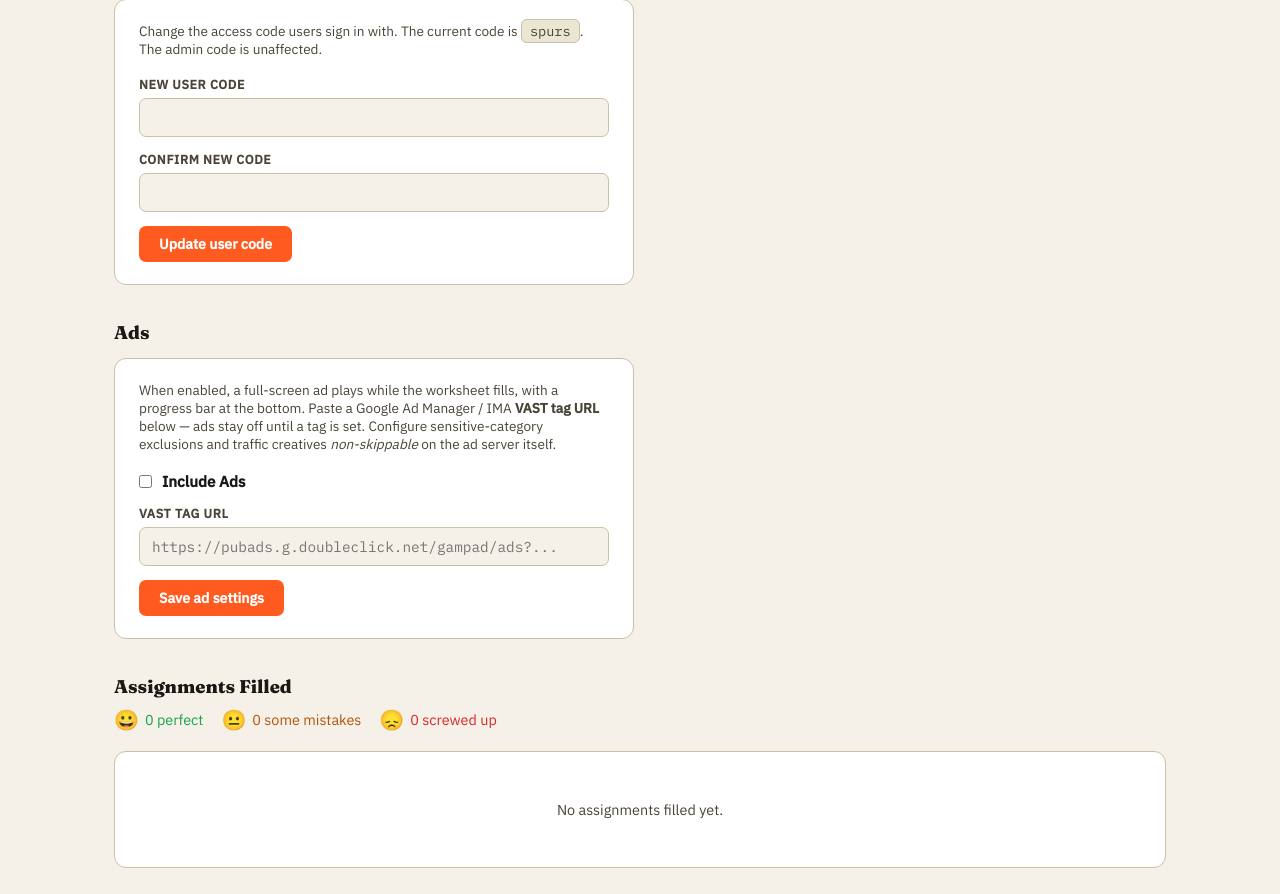
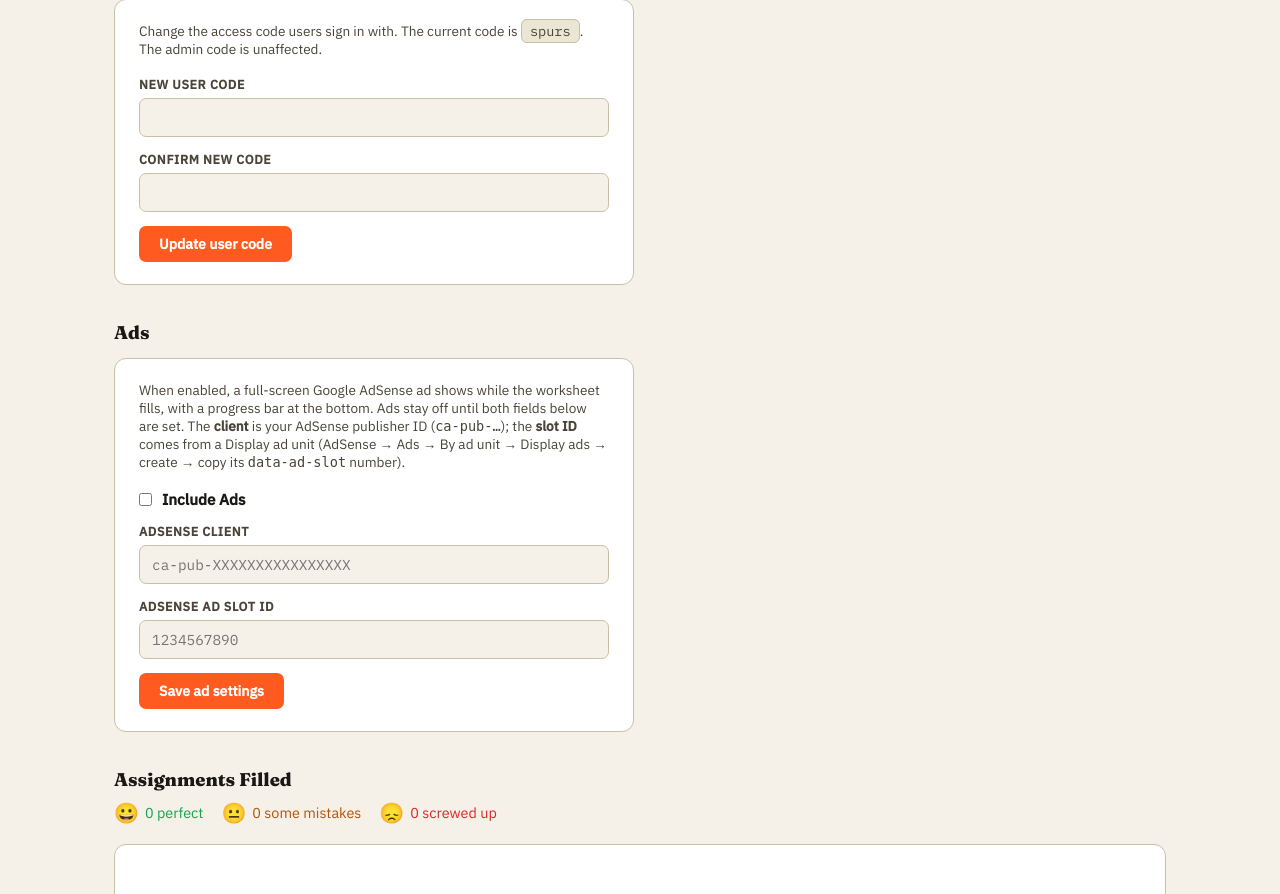
Before and after one commit to K-man1/paperfill, a Flask app: page /admin in a window 1280 px wide. Shown: the part 415-1309 px from the top of the page. Run offline with Flask 3, Linux system fonts and the light colour scheme; the visitor is signed in with stand-in values (Sample User, id 1); some libraries are stand-ins or nearby versions.

Commit message:
Switch fill-time ad from IMA/VAST video to AdSense display
No house creatives or VAST tag needed: the overlay now renders a Google
AdSense display unit (client + ad-slot ID, set in the admin console). The
ad's lifetime is a fixed ~18s timer (display ads have no completion event);
the fill (~30s) still gates the reveal, and the conditional skip + rounding
behave as before. A blocked/empty ad never blocks the result.

Co-Authored-By: Claude Opus 4.8 <noreply@anthropic.com>

```diff
--- a/app.py
+++ b/app.py
@@ -110,11 +110,12 @@ def set_user_password(pw: str) -> None:
     USER_PASSWORD_PATH.write_text(pw.strip())
 
 # ---- Ad settings (file-backed, same pattern as the user password) -----------
-# "Include Ads" shows a full-screen ad (Google IMA serving a VAST tag) while the
-# worksheet fills. Both default to off/empty so nothing changes until an admin
-# opts in and supplies a tag.
+# "Include Ads" shows a full-screen Google AdSense display ad while the worksheet
+# fills. Needs the AdSense client (ca-pub-…) and an ad-unit slot ID. All default
+# to off/empty so nothing changes until an admin opts in and supplies both.
 ADS_ENABLED_PATH = BASE_DIR / "ads_enabled.txt"
-VAST_TAG_PATH = BASE_DIR / "vast_tag.txt"
+ADSENSE_CLIENT_PATH = BASE_DIR / "adsense_client.txt"
+ADSENSE_SLOT_PATH = BASE_DIR / "adsense_slot.txt"
 
 def get_ads_enabled() -> bool:
     try:
@@ -125,14 +126,23 @@ def get_ads_enabled() -> bool:
 def set_ads_enabled(enabled: bool) -> None:
     ADS_ENABLED_PATH.write_text("1" if enabled else "0")
 
-def get_vast_tag() -> str:
+def get_adsense_client() -> str:
     try:
-        return VAST_TAG_PATH.read_text().strip()
+        return ADSENSE_CLIENT_PATH.read_text().strip()
     except OSError:
         return ""
 
-def set_vast_tag(url: str) -> None:
-    VAST_TAG_PATH.write_text(url.strip())
+def set_adsense_client(client: str) -> None:
+    ADSENSE_CLIENT_PATH.write_text(client.strip())
+
+def get_adsense_slot() -> str:
+    try:
+        return ADSENSE_SLOT_PATH.read_text().strip()
+    except OSError:
+        return ""
+
+def set_adsense_slot(slot: str) -> None:
+    ADSENSE_SLOT_PATH.write_text(slot.strip())
 
 # All admin-dashboard data (sign-ins, filled assignments, devices) lives in a
 # shared Supabase Postgres database — see db.py. A shared DB is the single
@@ -607,7 +617,8 @@ def admin():
         current_user_password=get_user_password(),
         pw_status=request.args.get("pw_status"),
         ads_enabled=get_ads_enabled(),
-        vast_tag=get_vast_tag(),
+        adsense_client=get_adsense_client(),
+        adsense_slot=get_adsense_slot(),
         ads_status=request.args.get("ads_status"),
     )
 
@@ -634,7 +645,8 @@ def change_ads():
         return redirect(url_for("login"))
     # Unchecked checkboxes don't submit, so absence means "off".
     set_ads_enabled(request.form.get("ads_enabled") == "on")
-    set_vast_tag((request.form.get("vast_tag") or "").strip())
+    set_adsense_client((request.form.get("adsense_client") or "").strip())
+    set_adsense_slot((request.form.get("adsense_slot") or "").strip())
     return redirect(url_for("admin", ads_status="ok"))
 
 
@@ -643,12 +655,13 @@ def index():
     # Gated: require a sign-in (user or admin) before the filler is shown.
     if not session.get("role"):
         return redirect(url_for("login"))
-    # Ads only run when enabled AND a VAST tag is configured; the template
-    # treats an empty tag as "off" regardless of the flag.
+    # Ads only run when enabled AND a client+slot are configured; the template
+    # treats missing values as "off" regardless of the flag.
     return render_template(
         "index.html",
         ads_enabled=get_ads_enabled(),
-        vast_tag=get_vast_tag(),
+        adsense_client=get_adsense_client(),
+        adsense_slot=get_adsense_slot(),
     )
 
 
--- a/templates/admin.html
+++ b/templates/admin.html
@@ -409,11 +409,12 @@ tr:hover td { background: var(--paper); }
       <div class="banner banner-ok">Ad settings updated.</div>
     {% endif %}
     <p class="hint">
-      When enabled, a full-screen ad plays while the worksheet fills, with a
-      progress bar at the bottom. Paste a Google Ad Manager / IMA
-      <strong>VAST tag URL</strong> below — ads stay off until a tag is set.
-      Configure sensitive-category exclusions and traffic creatives
-      <em>non-skippable</em> on the ad server itself.
+      When enabled, a full-screen Google AdSense ad shows while the worksheet
+      fills, with a progress bar at the bottom. Ads stay off until both fields
+      below are set. The <strong>client</strong> is your AdSense publisher ID
+      (<code>ca-pub-…</code>); the <strong>slot ID</strong> comes from a Display
+      ad unit (AdSense → Ads → By ad unit → Display ads → create → copy its
+      <code>data-ad-slot</code> number).
     </p>
     <form method="post" action="/admin/ads" autocomplete="off">
       <div class="field checkbox">
@@ -422,9 +423,15 @@ tr:hover td { background: var(--paper); }
         <label for="ads_enabled">Include Ads</label>
       </div>
       <div class="field">
-        <label for="vast_tag">VAST tag URL</label>
-        <input type="text" id="vast_tag" name="vast_tag"
-               value="{{ vast_tag }}" placeholder="https://pubads.g.doubleclick.net/gampad/ads?..."
+        <label for="adsense_client">AdSense client</label>
+        <input type="text" id="adsense_client" name="adsense_client"
+               value="{{ adsense_client }}" placeholder="ca-pub-XXXXXXXXXXXXXXXX"
+               autocomplete="off" />
+      </div>
+      <div class="field">
+        <label for="adsense_slot">AdSense ad slot ID</label>
+        <input type="text" id="adsense_slot" name="adsense_slot"
+               value="{{ adsense_slot }}" placeholder="1234567890"
                autocomplete="off" />
       </div>
       <button type="submit" class="save-btn">Save ad settings</button>
```
Also changed, not shown: templates/index.html (+60 -74 lines), 1 other file.
